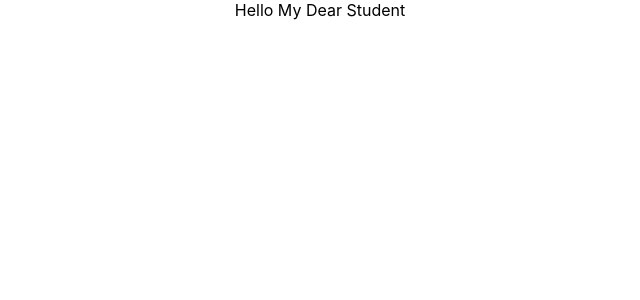
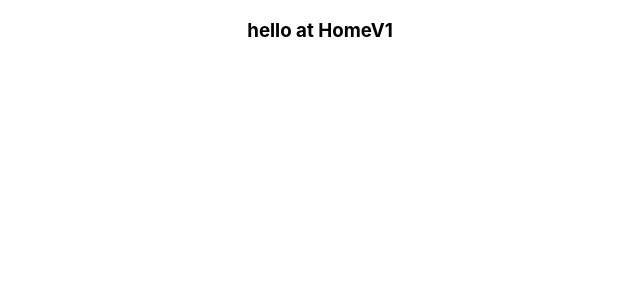
Before and after one commit to BartekNice31/django_kursy_api_udemy_fronted_django, a React (Create React App) app: page / in a window 1280 px wide. Shown: the top 300 px of the page, without its empty margins (320-960 px from the left). Built offline with nearby package versions, Linux system fonts and the light colour scheme.

Commit message:
first commit

```diff
--- a/src/App.js
+++ b/src/App.js
@@ -1,11 +1,11 @@
 import logo from './logo.svg';
 import './App.css';
+import Home from './components/Home';
+import HomeV1 from './components/HomeV1';
 
 function App() {
   return (
-    <div className="App">
-      Hello My Dear Student
-    </div>
+    <HomeV1/>
   );
 }
 
--- a/src/components/Home.js
+++ b/src/components/Home.js
@@ -0,0 +1,8 @@
+function Home(){
+    return (
+        <div className="App">
+            <h3>Hello at home</h3>
+        </div>
+    )
+}
+export default Home;
--- /dev/null
+++ b/src/components/HomeV1.js
@@ -0,0 +1,8 @@
+function HomeV1(){
+    return (
+        <div className="App">
+            <h3>hello at HomeV1</h3>
+        </div>
+    )
+}
+export default HomeV1;
```
Also changed, not shown: src/components/Default.js (added, +8 -0 lines).
